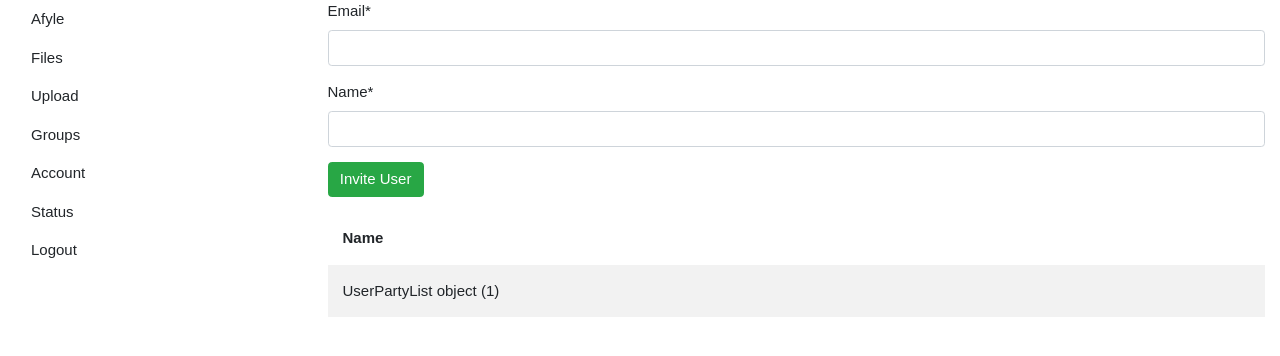
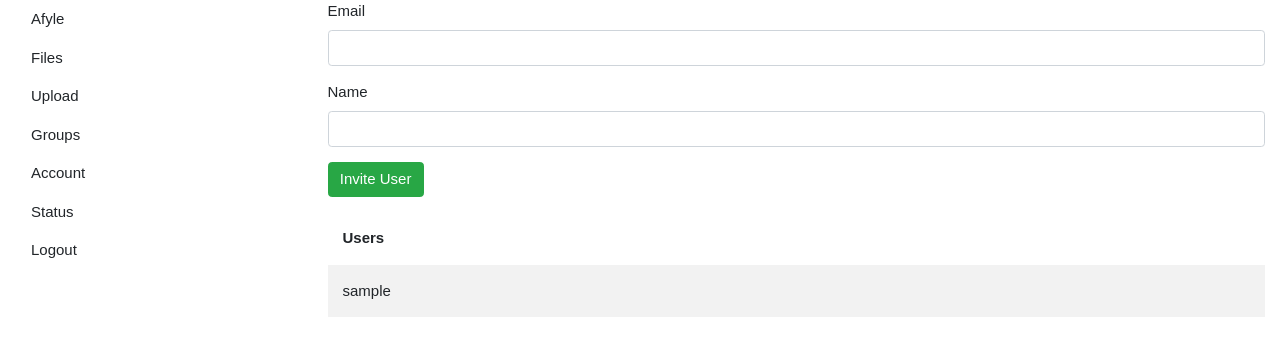
Before and after one commit to jacbroberts/Afyle, a Django app: a page that uses files/templates/files/group_view.html in a window 1280 px wide. Shown: the part 15-371 px from the top of the page. Run offline with Django 4.2, Linux system fonts and the light colour scheme; a user stored in the database is signed in; tables that the repository leaves empty hold one stand-in row (values such as "Sample post"); some libraries are stand-ins or nearby versions.

Commit message:
groups v0.6.5

```diff
--- a/files/forms.py
+++ b/files/forms.py
@@ -19,5 +19,5 @@ class NewGroupForm(forms.Form):
 
 
 class InviteUserToParty(forms.Form):
-    email = forms.EmailField()
-    name = forms.CharField()
+    email = forms.EmailField(required=False)
+    name = forms.CharField(required=False)
--- a/files/templates/files/group_view.html
+++ b/files/templates/files/group_view.html
@@ -14,7 +14,7 @@
 
 <table>
     <tr>
-        <th>Name</th>
+        <th>Users</th>
     </tr>
     {% for users in partyUsers %}
     <tr>
--- a/files/templates/files/groups.html
+++ b/files/templates/files/groups.html
@@ -18,7 +18,7 @@
     </tr>
     {% for group in groups %}
     <tr>
-        <td>{{ group }}</td>
+        <td><a href="/groups/{{group}}">{{ group }}</a></td>
     </tr>
 
     {% endfor %}
--- a/files/views.py
+++ b/files/views.py
@@ -210,6 +210,7 @@ def group_view(request, name):
         user_role_in_group = UserPartyList.objects.filter(user=request.user)
         user_role_in_group = user_role_in_group.get(party=party)
         user_role_in_group = user_role_in_group.role
+        print(user_role_in_group)
         if request.method == 'POST':
             form = InviteUserToParty(request.POST)
             if user_role_in_group == "owner" or user_role_in_group == "admin":
@@ -218,7 +219,11 @@ def group_view(request, name):
             form = InviteUserToParty()
             try:
 
-                users_in_party = UserPartyList.objects.filter(party=party)
+                party_users = UserPartyList.objects.filter(party=party)
+                users_in_party = []
+                for user in party_users:
+                    users_in_party.append(user.user.username)
+                print(users_in_party)
 
 
             except Party.DoesNotExist:
```
